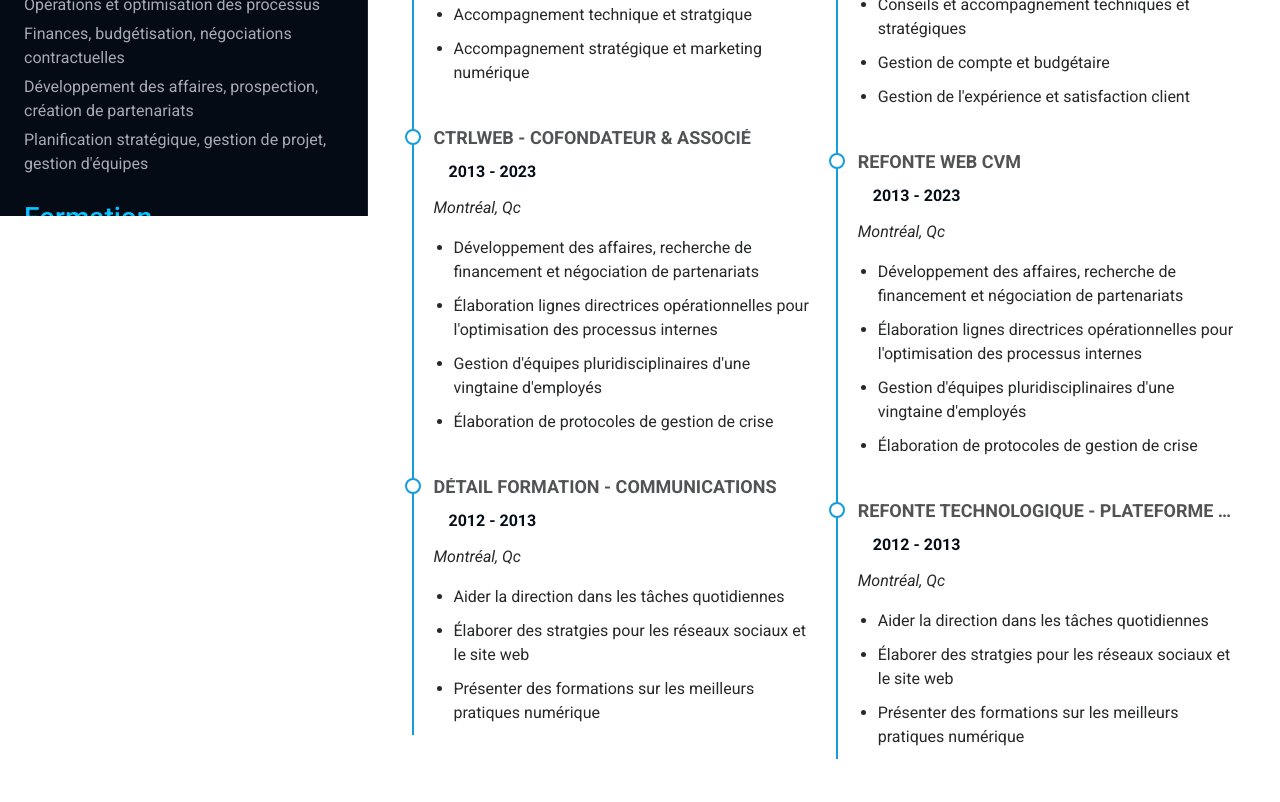
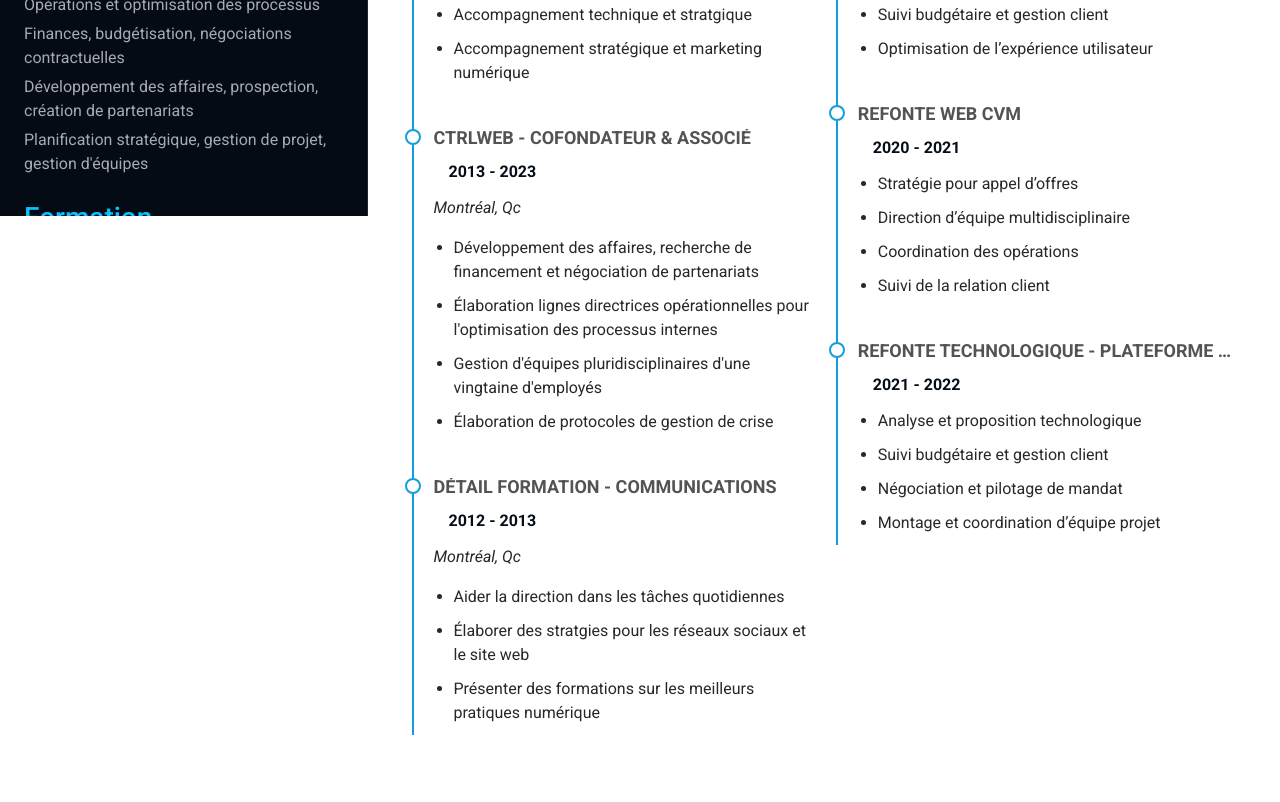
Before and after one commit to pulzur/cv-leo, a plain HTML site: page index.html in a window 1280 px wide. Shown: the part 584-1386 px from the top of the page. Drawn offline with Linux system fonts and the light colour scheme.

Commit message:
Update heading colors and content structure

```diff
--- a/index.html
+++ b/index.html
@@ -343,33 +343,32 @@
               <h5>2022 - 2023</h5>
               <p><em>Montréal, Qc </em></p>
               <ul>
-                <li>Élaboration d'une solution numérique transactionnelle</li>
-                <li>Conseils et accompagnement techniques et stratégiques</li>
-                <li>Gestion de compte et budgétaire </li>
-                <li>Gestion de l'expérience et satisfaction client</li>
+                <li>Conception d’une solution numérique sur mesure</li>
+                <li>Accompagnement stratégique et technique</li>
+                <li>Suivi budgétaire et gestion client</li>
+                <li>Optimisation de l’expérience utilisateur</li>
               </ul>
             </div>
 
             <div class="resume-item">
               <h4>Refonte Web CVM</h4>
-              <h5>2013 - 2023</h5>
-              <p><em>Montréal, Qc</em></p>
+              <h5>2020 - 2021</h5>
               <ul>
-                <li>Développement des affaires, recherche de financement et négociation de partenariats </li>
-                <li>Élaboration lignes directrices opérationnelles pour l'optimisation des processus internes</li>
-                <li>Gestion d'équipes pluridisciplinaires d'une vingtaine d'employés</li>
-                <li>Élaboration de protocoles de gestion de crise </li>
+                <li>Stratégie pour appel d’offres</li>
+                <li>Direction d’équipe multidisciplinaire</li>
+                <li>Coordination des opérations</li>
+                <li>Suivi de la relation client</li>
               </ul>
             </div>
 
             <div class="resume-item">
               <h4>Refonte Technologique - Plateforme Collaborative de Téléprésence Scenic pour la SAT</h4>
-              <h5>2012 - 2013</h5>
-              <p><em>Montréal, Qc</em></p>
+              <h5>2021 - 2022</h5>
               <ul>
-                <li>Aider la direction dans les tâches quotidiennes </li>
-                <li>Élaborer des stratgies pour les réseaux sociaux et le site web</li>
-                <li>Présenter des formations sur les meilleurs pratiques numérique</li>
+                <li>Analyse et proposition technologique</li>
+                <li>Suivi budgétaire et gestion client</li>
+                <li>Négociation et pilotage de mandat</li>
+                <li>Montage et coordination d’équipe projet</li>
               </ul>
             </div>
 
```
